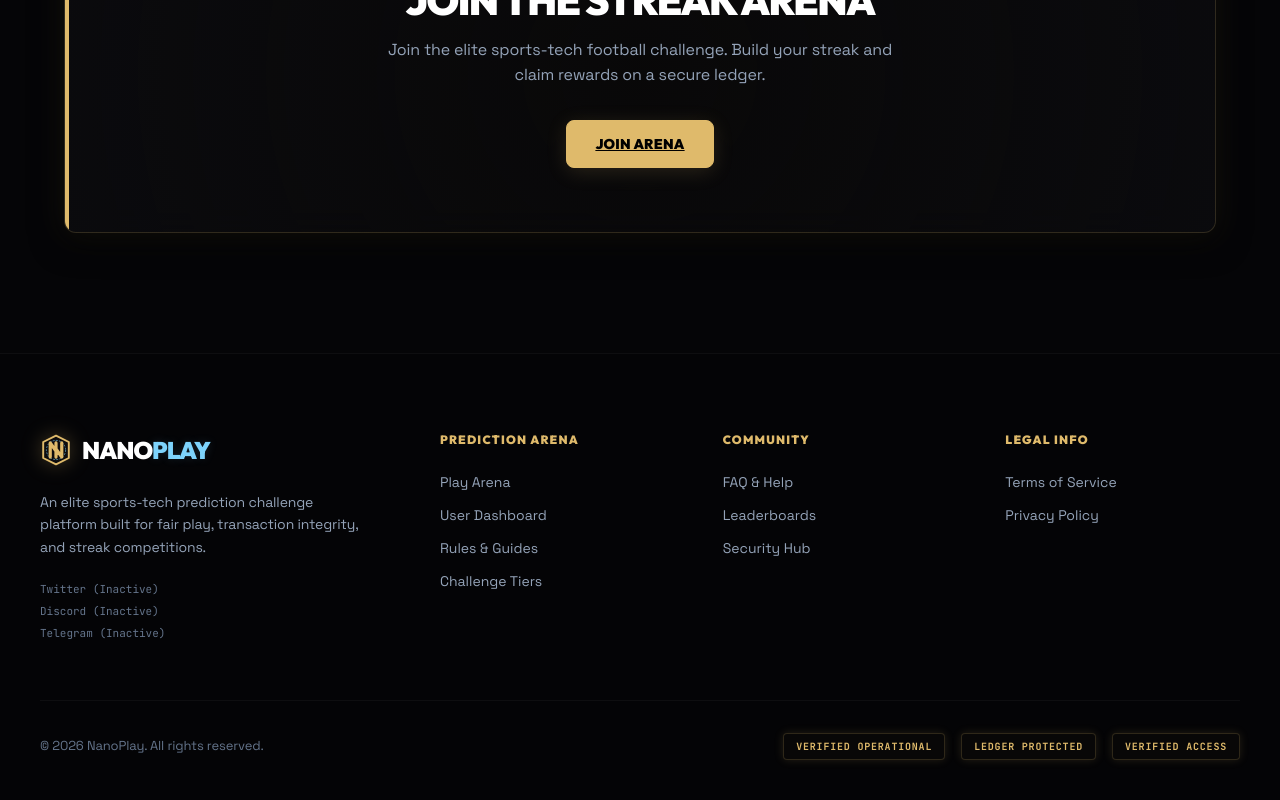
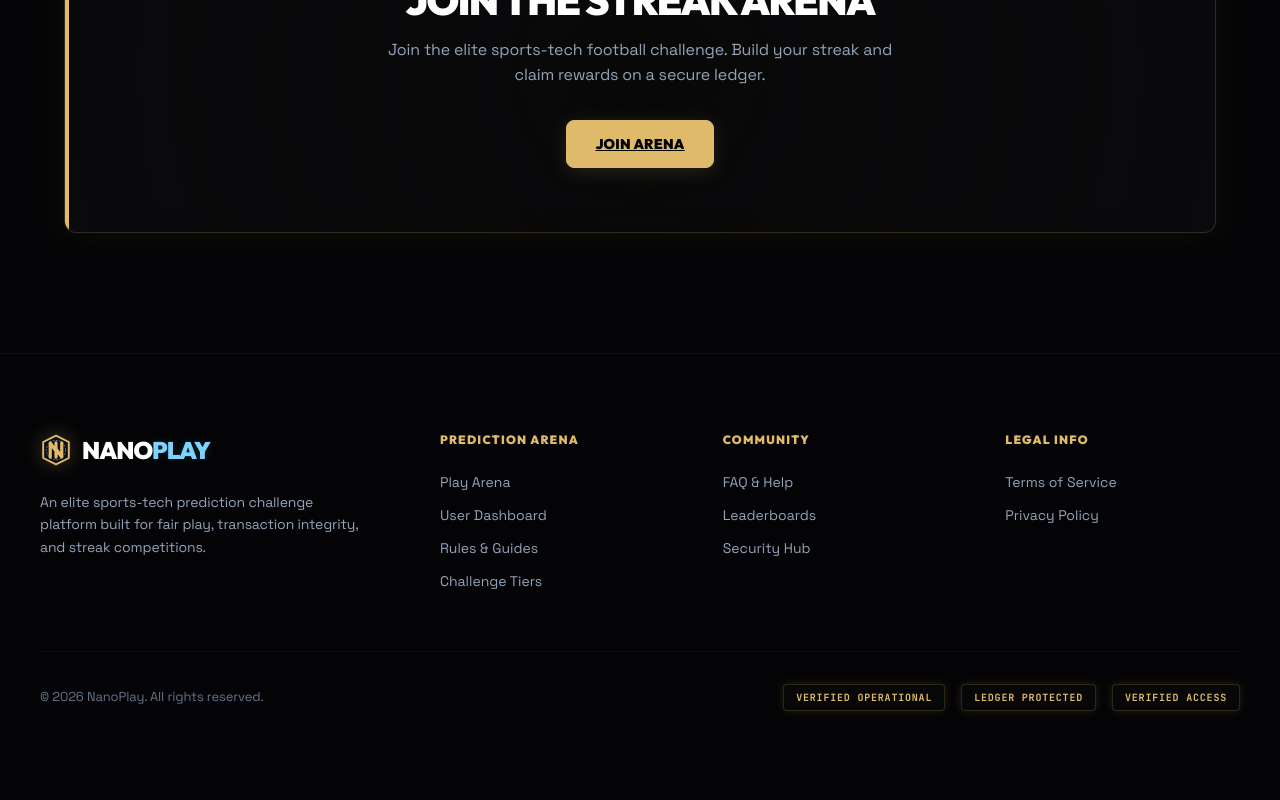
Before and after one commit to olabodesamuel0920-max/Nanoplay, a Next.js app: page / in a window 1280 px wide. Shown: the part 2459-3259 px from the top of the page. After the commit the page ends 3210 px from the top, so only its background shows below. Built offline with nearby package versions, Linux system fonts and the light colour scheme; no server answers; a web font is replaced by a local one.

Commit message:
Phase2C-HideSocials

```diff
--- a/src/app/page.tsx
+++ b/src/app/page.tsx
@@ -258,11 +258,6 @@ export default function LandingPage() {
                 <p className={styles.footerDesc}>
                   An elite sports-tech prediction challenge platform built for fair play, transaction integrity, and streak competitions.
                 </p>
-                <div className={styles.socialLinks}>
-                  <span className={styles.socialItem}>Twitter (Inactive)</span>
-                  <span className={styles.socialItem}>Discord (Inactive)</span>
-                  <span className={styles.socialItem}>Telegram (Inactive)</span>
-                </div>
               </div>
 
               {/* Col 2: Arena links */}
```
